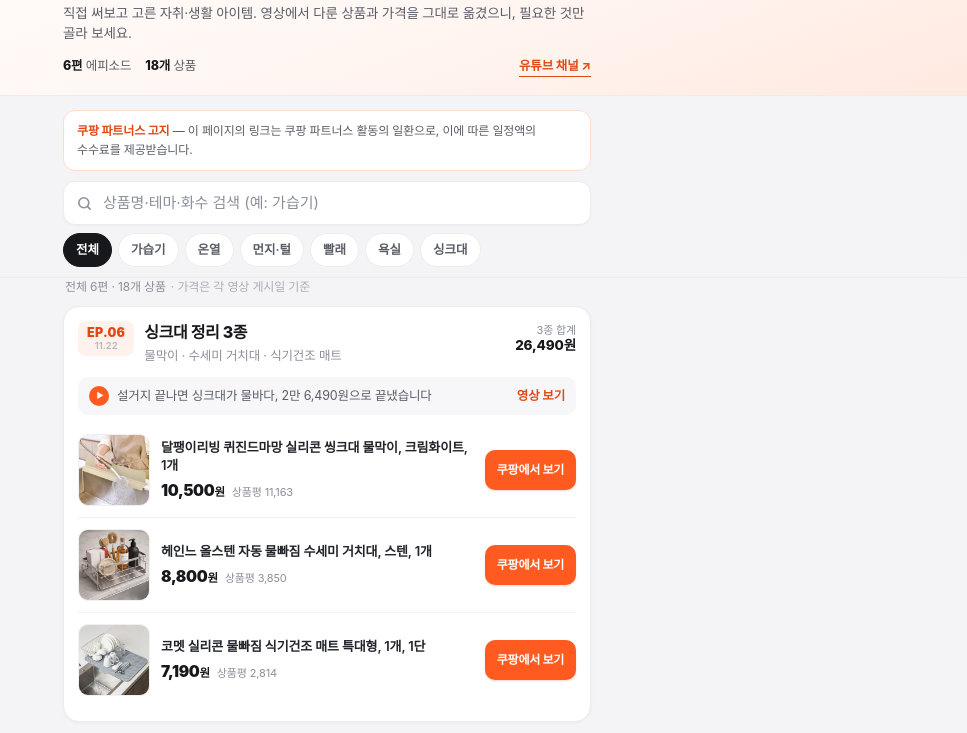
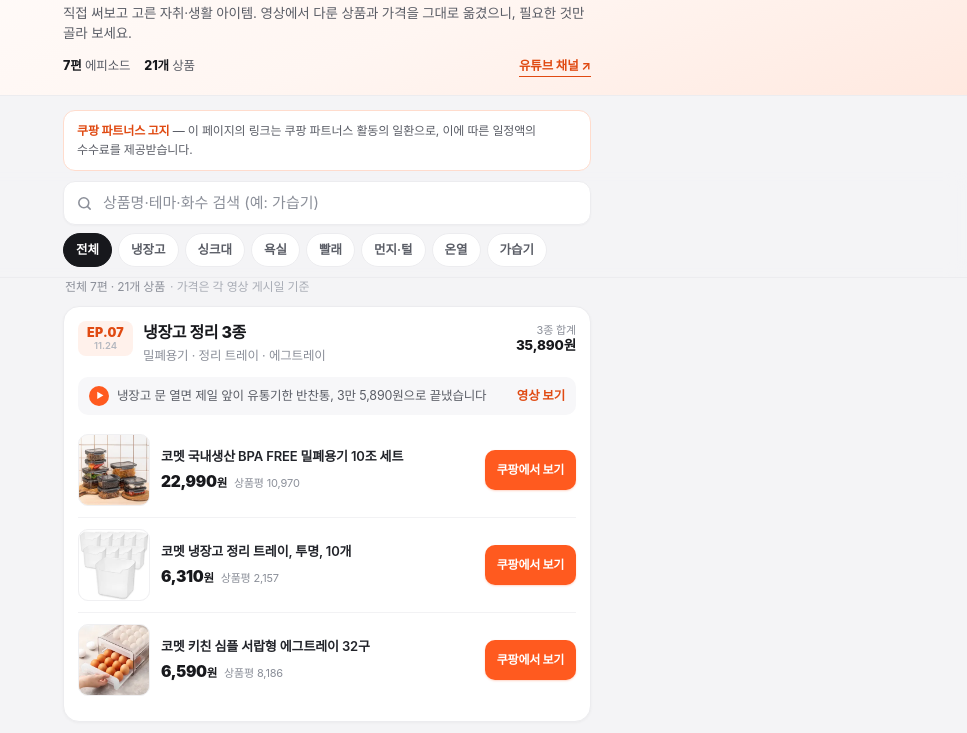
Before and after one commit to peem931029-cell/lifechange-pick, a plain HTML site: page index.html in a window 1280 px wide. Shown: the part 136-869 px from the top of the page, without its empty margins (313-1280 px from the left). Drawn offline with Linux system fonts and the light colour scheme; a web font is replaced by a local one.

Commit message:
EP.07 냉장고 정리 3종 카드 추가 (7편 · 21개 상품)

```diff
--- a/index.html
+++ b/index.html
@@ -4,10 +4,10 @@
 <meta charset="utf-8">
 <meta name="viewport" content="width=device-width, initial-scale=1, viewport-fit=cover">
 <title>이거사면인생바뀜 · 전편 상품 모음</title>
-<meta name="description" content="이거사면인생바뀜 쇼핑 쇼츠 EP.01~EP.06에 나온 갓성비 아이템 18개를 한 페이지에 모았습니다. 영상별 가격과 쿠팡 링크 바로가기.">
+<meta name="description" content="이거사면인생바뀜 쇼핑 쇼츠 EP.01~EP.07에 나온 갓성비 아이템 21개를 한 페이지에 모았습니다. 영상별 가격과 쿠팡 링크 바로가기.">
 <meta name="theme-color" content="#ffffff">
 <meta property="og:title" content="이거사면인생바뀜 · 전편 상품 모음">
-<meta property="og:description" content="영상에 나온 갓성비 아이템 18개, EP.01~06 한 페이지에.">
+<meta property="og:description" content="영상에 나온 갓성비 아이템 21개, EP.01~07 한 페이지에.">
 <meta property="og:type" content="website">
 <meta property="og:url" content="https://peem931029-cell.github.io/lifechange-pick/">
 <meta property="og:site_name" content="이거사면인생바뀜">
@@ -133,8 +133,8 @@ footer a{color:var(--brand-ink);font-weight:600}
     <p class="brand"><span class="dot">이</span>이거사면인생바뀜</p>
     <h1>영상에 나온 갓성비 아이템,<br>한 페이지에 모았습니다</h1>
     <p class="lead">직접 써보고 고른 자취·생활 아이템. 영상에서 다룬 상품과 가격을 그대로 옮겼으니, 필요한 것만 골라 보세요.</p>    <div class="stats">
-      <span><b>6편</b> 에피소드</span>
-      <span><b>18개</b> 상품</span>
+      <span><b>7편</b> 에피소드</span>
+      <span><b>21개</b> 상품</span>
       <a class="yt" href="https://www.youtube.com/@lifechange_pick" target="_blank" rel="noopener">유튜브 채널 ↗</a>
     </div>
   </div>
@@ -151,14 +151,57 @@ footer a{color:var(--brand-ink);font-weight:600}
       <input id="q" type="search" inputmode="search" autocomplete="off" placeholder="상품명·테마·화수 검색 (예: 가습기)" aria-label="상품 검색">
       <button id="clear" type="button" aria-label="검색어 지우기">✕</button>
     </div>
-    <div class="chips" role="group" aria-label="테마 필터"><button class="chip is-on" type="button" data-tag="전체">전체</button><button class="chip" type="button" data-tag="가습기">가습기</button><button class="chip" type="button" data-tag="온열">온열</button><button class="chip" type="button" data-tag="먼지·털">먼지·털</button><button class="chip" type="button" data-tag="빨래">빨래</button><button class="chip" type="button" data-tag="욕실">욕실</button><button class="chip" type="button" data-tag="싱크대">싱크대</button></div>
+    <div class="chips" role="group" aria-label="테마 필터"><button class="chip is-on" type="button" data-tag="전체">전체</button><button class="chip" type="button" data-tag="냉장고">냉장고</button><button class="chip" type="button" data-tag="싱크대">싱크대</button><button class="chip" type="button" data-tag="욕실">욕실</button><button class="chip" type="button" data-tag="빨래">빨래</button><button class="chip" type="button" data-tag="먼지·털">먼지·털</button><button class="chip" type="button" data-tag="온열">온열</button><button class="chip" type="button" data-tag="가습기">가습기</button></div>
   </div>
 </div>
 
 <main class="wrap">
-  <p class="meta-line"><span id="count">전체 6편 · 18개 상품</span><span class="asof">· 가격은 각 영상 게시일 기준</span></p>
+  <p class="meta-line"><span id="count">전체 7편 · 21개 상품</span><span class="asof">· 가격은 각 영상 게시일 기준</span></p>
   <div id="list">
 
+    <article class="card" data-ep="07" data-tag="냉장고"
+             data-search="EP.07 07 냉장고 정리 3종 밀폐용기 · 정리 트레이 · 에그트레이 냉장고 냉장고 문 열면 제일 앞이 유통기한 반찬통, 3만 5,890원으로 끝냈습니다 | 냉장고 정리 3종 #shorts 코멧 국내생산 BPA FREE 밀폐용기 10조 세트 코멧 냉장고 정리 트레이, 투명, 10개 코멧 키친 심플 서랍형 에그트레이 32구">
+      <header class="card-head">
+        <div class="ep-badge">EP.07<time datetime="2026-11-24">11.24</time></div>
+        <div class="head-text">
+          <h2>냉장고 정리 3종</h2>
+          <p class="sub">밀폐용기 · 정리 트레이 · 에그트레이</p>
+        </div>
+        <span class="total">3종 합계<br><b>35,890원</b></span>
+      </header>
+      <a class="video" href="https://youtube.com/shorts/_78J9AMGxUI" target="_blank" rel="noopener">
+        <span class="play" aria-hidden="true">▶</span>
+        <span class="v-title">냉장고 문 열면 제일 앞이 유통기한 반찬통, 3만 5,890원으로 끝냈습니다</span>
+        <span class="v-cta">영상 보기</span>
+      </a>
+      <ul class="products">
+
+        <li class="product">
+          <img class="thumb" src="assets/ep07-1.webp" width="72" height="72" alt="코멧 국내생산 BPA FREE 밀폐용기 10조 세트" loading="lazy" decoding="async">
+          <div class="p-body">
+            <p class="p-name">코멧 국내생산 BPA FREE 밀폐용기 10조 세트</p>
+            <p class="p-meta"><b class="price">22,990<span>원</span></b><span class="reviews">상품평 10,970</span></p>
+          </div>
+          <a class="buy" href="https://link.coupang.com/a/iVWyOIYQSG" target="_blank" rel="noopener sponsored" aria-label="코멧 국내생산 BPA FREE 밀폐용기 10조 세트 쿠팡에서 보기">쿠팡에서 보기</a>
+        </li>
+        <li class="product">
+          <img class="thumb" src="assets/ep07-2.webp" width="72" height="72" alt="코멧 냉장고 정리 트레이, 투명, 10개" loading="lazy" decoding="async">
+          <div class="p-body">
+            <p class="p-name">코멧 냉장고 정리 트레이, 투명, 10개</p>
+            <p class="p-meta"><b class="price">6,310<span>원</span></b><span class="reviews">상품평 2,157</span></p>
+          </div>
+          <a class="buy" href="https://link.coupang.com/a/iVWwX8O9DM" target="_blank" rel="noopener sponsored" aria-label="코멧 냉장고 정리 트레이, 투명, 10개 쿠팡에서 보기">쿠팡에서 보기</a>
+        </li>
+        <li class="product">
+          <img class="thumb" src="assets/ep07-3.webp" width="72" height="72" alt="코멧 키친 심플 서랍형 에그트레이 32구" loading="lazy" decoding="async">
+          <div class="p-body">
+            <p class="p-name">코멧 키친 심플 서랍형 에그트레이 32구</p>
+            <p class="p-meta"><b class="price">6,590<span>원</span></b><span class="reviews">상품평 8,186</span></p>
+          </div>
+          <a class="buy" href="https://link.coupang.com/a/iVWDxwZLrM" target="_blank" rel="noopener sponsored" aria-label="코멧 키친 심플 서랍형 에그트레이 32구 쿠팡에서 보기">쿠팡에서 보기</a>
+        </li>
+      </ul>
+    </article>
     <article class="card" data-ep="06" data-tag="싱크대"
              data-search="EP.06 06 싱크대 정리 3종 물막이 · 수세미 거치대 · 식기건조 매트 싱크대 설거지 끝나면 싱크대가 물바다, 2만 6,490원으로 끝냈습니다 | 싱크대 정리 3종 #shorts 달팽이리빙 퀴진드마망 실리콘 씽크대 물막이, 크림화이트, 1개 헤인느 올스텐 자동 물빠짐 수세미 거치대, 스텐, 1개 코멧 실리콘 물빠짐 식기건조 매트 특대형, 1개, 1단">
       <header class="card-head">
@@ -423,7 +466,7 @@ footer a{color:var(--brand-ink);font-weight:600}
 
 <footer class="wrap">
   <p class="fbrand">이거사면인생바뀜</p>
-  <p>이 페이지는 채널 영상 EP.01~EP.06에 소개한 상품을 다시 찾아보기 쉽게 모은 안내 페이지입니다. 상품 정보·가격·재고는 쿠팡 판매 페이지 기준이며, 시점에 따라 달라질 수 있습니다.</p>
+  <p>이 페이지는 채널 영상 EP.01~EP.07에 소개한 상품을 다시 찾아보기 쉽게 모은 안내 페이지입니다. 상품 정보·가격·재고는 쿠팡 판매 페이지 기준이며, 시점에 따라 달라질 수 있습니다.</p>
   <p>이 페이지의 링크는 쿠팡 파트너스 활동의 일환으로, 이에 따른 일정액의 수수료를 제공받습니다.</p>
   <p><a href="https://www.youtube.com/@lifechange_pick" target="_blank" rel="noopener">유튜브 @lifechange_pick</a> · <a href="https://www.threads.com/@piem92" target="_blank" rel="noopener">스레드 @piem92</a></p>
 </footer>
```
Also changed, not shown: assets/ep07-1.webp (added), assets/ep07-2.webp (added), assets/ep07-3.webp (added).
